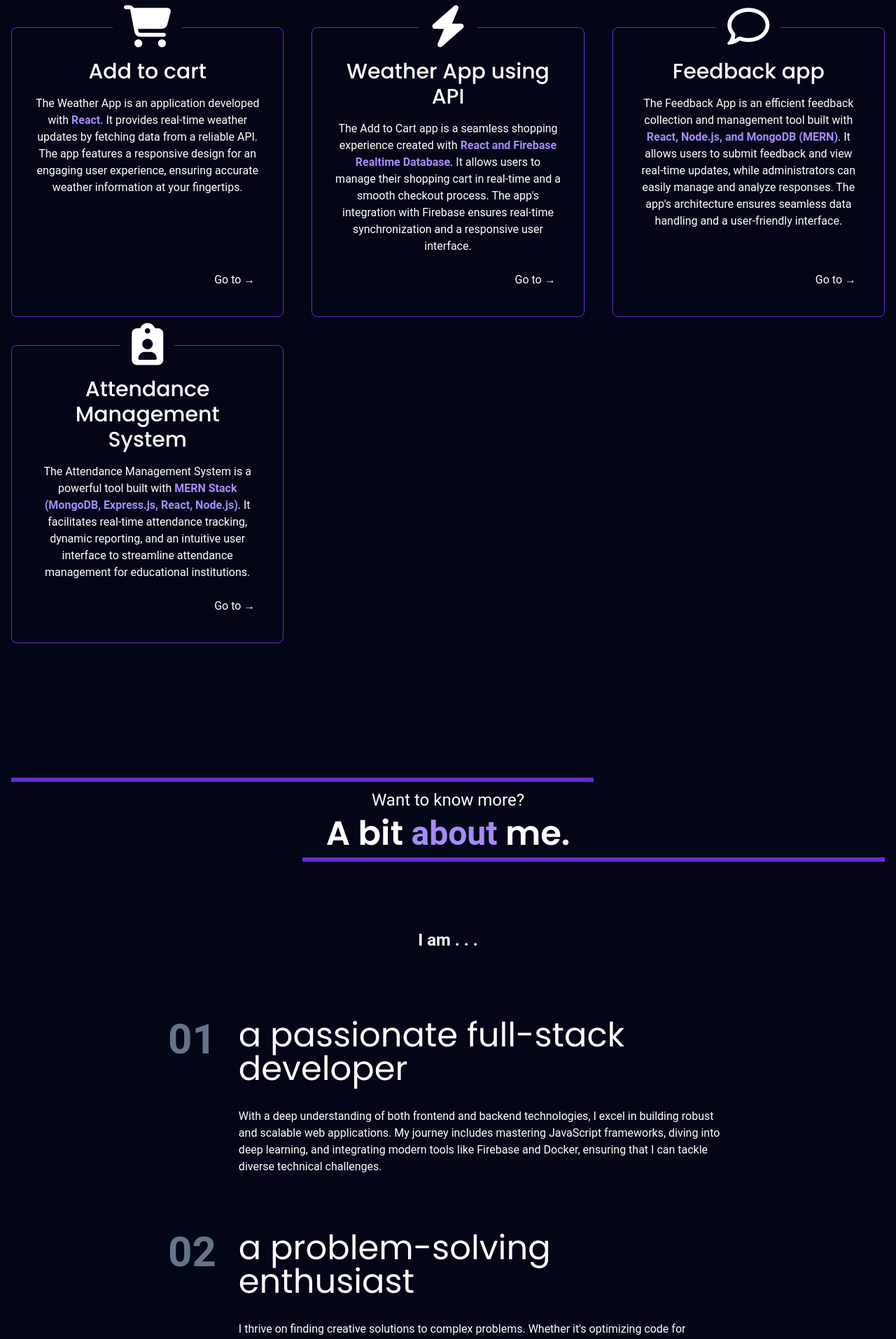
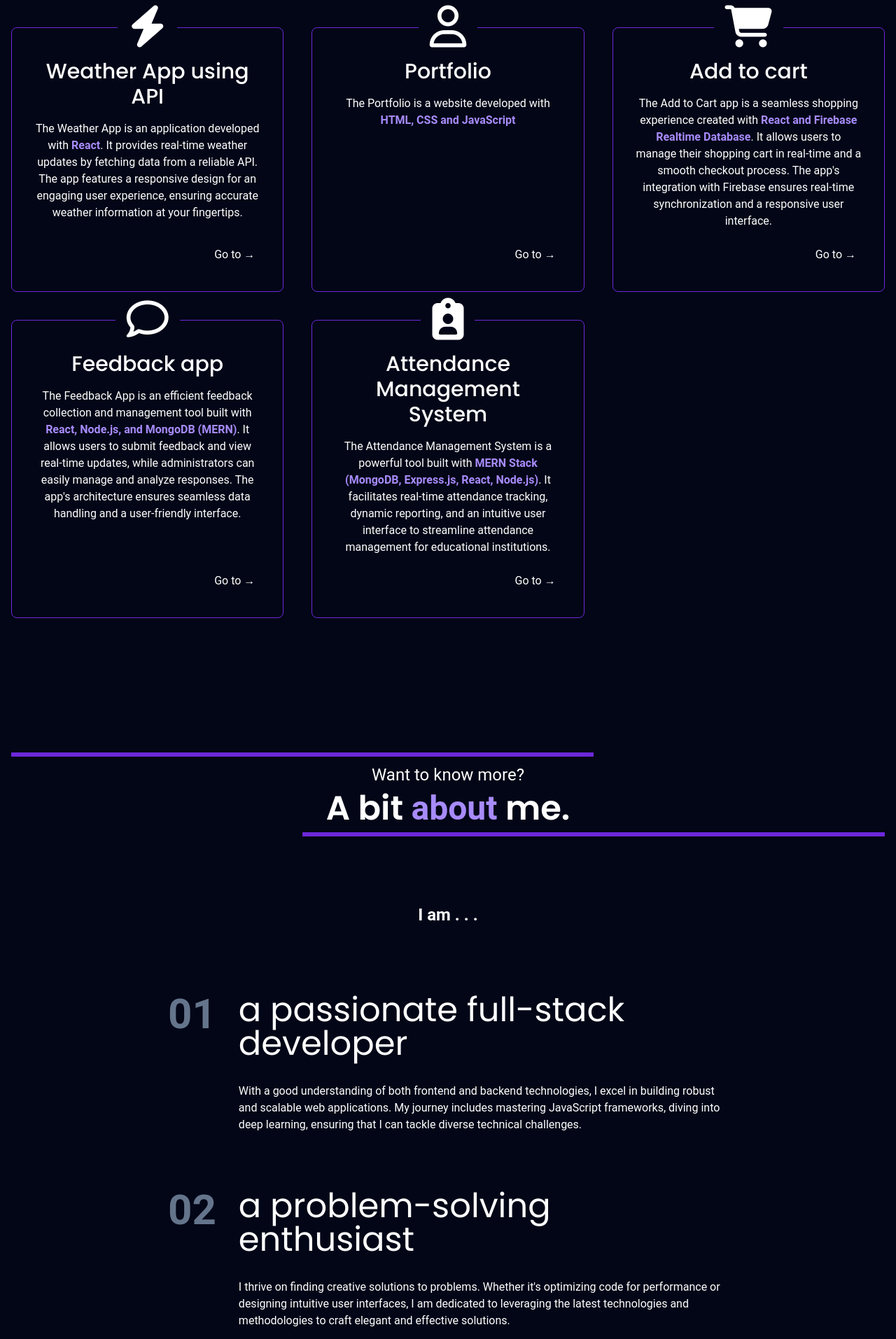
Before and after one commit to SurendharSSenthil/surendhar-portfolio, a SvelteKit app: page / in a window 1280 px wide. Shown: the part 840-2753 px from the top of the page at 70% size. Built offline with nearby package versions, Linux system fonts and the light colour scheme; some icons are missing.

Commit message:
customised

```diff
--- a/src/components/Main.svelte
+++ b/src/components/Main.svelte
@@ -16,6 +16,13 @@
             description:
                 "The Weather App provides users with real-time weather updates. Built with React, it fetches weather data from a reliable API and displays current conditions. Hosted on Netlify, this app offers a responsive design and easy-to-use features for accurate weather information.",
                 href: "https://surendhar-react-weather-app.netlify.app/"
+        },
+        {
+            name: "Portfolio",
+            icon: "fa-regular fa-user",
+            description:
+                "This is a portfolio website initially done using HTML, CSS and JavaScript.",
+                href: "https://surendhar-portfolio.netlify.app/"
         },
         {
             name: "Feedback app",
@@ -38,13 +45,13 @@
         metric: "Versatile",
         name: "a passionate full-stack developer",
         description:
-            "With a deep understanding of both frontend and backend technologies, I excel in building robust and scalable web applications. My journey includes mastering JavaScript frameworks, diving into deep learning, and integrating modern tools like Firebase and Docker, ensuring that I can tackle diverse technical challenges.",
+            "With a good understanding of both frontend and backend technologies, I excel in building robust and scalable web applications. My journey includes mastering JavaScript frameworks, diving into deep learning, ensuring that I can tackle diverse technical challenges.",
     },
     {
         metric: "Innovative",
         name: "a problem-solving enthusiast",
         description:
-            "I thrive on finding creative solutions to complex problems. Whether it's optimizing code for performance or designing intuitive user interfaces, I am dedicated to leveraging the latest technologies and methodologies to craft elegant and effective solutions.",
+            "I thrive on finding creative solutions to problems. Whether it's optimizing code for performance or designing intuitive user interfaces, I am dedicated to leveraging the latest technologies and methodologies to craft elegant and effective solutions.",
     },
     {
         metric: "Detail-oriented",
@@ -136,7 +143,7 @@
             </h6>
         </div>
         <div class="grid grid-cols-1 lg:grid-cols-3 gap-12 lg:gap-10">
-            <Step step={steps[0]}>
+            <Step step={steps[1]}>
     <p>
         The Weather App is an application developed with <strong
             class="text-violet-400"
@@ -144,8 +151,16 @@
         >. It provides real-time weather updates by fetching data from a reliable API. The app features a responsive design for an engaging user experience, ensuring accurate weather information at your fingertips.
     </p>
 </Step>
+            <Step step={steps[2]}>
+    <p>
+        The Portfolio is a website developed with <strong
+            class="text-violet-400"
+            >HTML, CSS and JavaScript</strong
+        >
+    </p>
+</Step>
 
-            <Step step={steps[1]}>
+            <Step step={steps[0]}>
     <p>
         The Add to Cart app is a seamless shopping experience created with <strong
             class="text-violet-400"
@@ -153,7 +168,7 @@
         >. It allows users to manage their shopping cart in real-time and a smooth checkout process. The app's integration with Firebase ensures real-time synchronization and a responsive user interface.
     </p>
 </Step>
-            <Step step={steps[2]}>
+            <Step step={steps[3]}>
     <p>
         The Feedback App is an efficient feedback collection and management tool built with <strong
             class="text-violet-400"
@@ -163,7 +178,7 @@
 </Step>
 
 
-            <Step step={steps[3]}>
+            <Step step={steps[4]}>
     <p>
         The Attendance Management System is a powerful tool built with <strong
             class="text-violet-400"
@@ -257,15 +272,24 @@
                 My <span class="poppins text-violet-400">Skills</span>
             </h3>
         </div>
-        <div class="flex flex-wrap justify-center gap-6" in:fade={{ duration: 500 }}>
-            {#each skills as skill}
-                <div class="flex items-center gap-2 bg-transparent border-violet-950 border-1 rounded-full py-2 px-4">
-                    <i class={skill.icon + " text-2xl"} style="color: {skill.color};"></i>
-                    <span class="text-lg">{skill.name}</span>
-                </div>
-            {/each}
+        <div class="flex flex-wrap justify-center gap-6">
+    {#each skills as skill, i (skill.name)}
+        <div class="fade-wrapper" in:fade={{ delay: 250 * i, duration: 300 }}>
+            <div class="flex items-center gap-2 bg-transparent border border-transparent hover:border-violet-900 rounded-full py-2 px-4 transition duration-300">
+                <i class={skill.icon + " text-2xl"} style="color: {skill.color};"></i>
+                <span class="text-lg">{skill.name}</span>
+            </div>
         </div>
+    {/each}
+</div>
     </section>
 
   </section>
 </main>
+
+
+<style>
+.fade-wrapper {
+    transition: opacity 0.3s ease-in-out;
+}
+</style>
```
